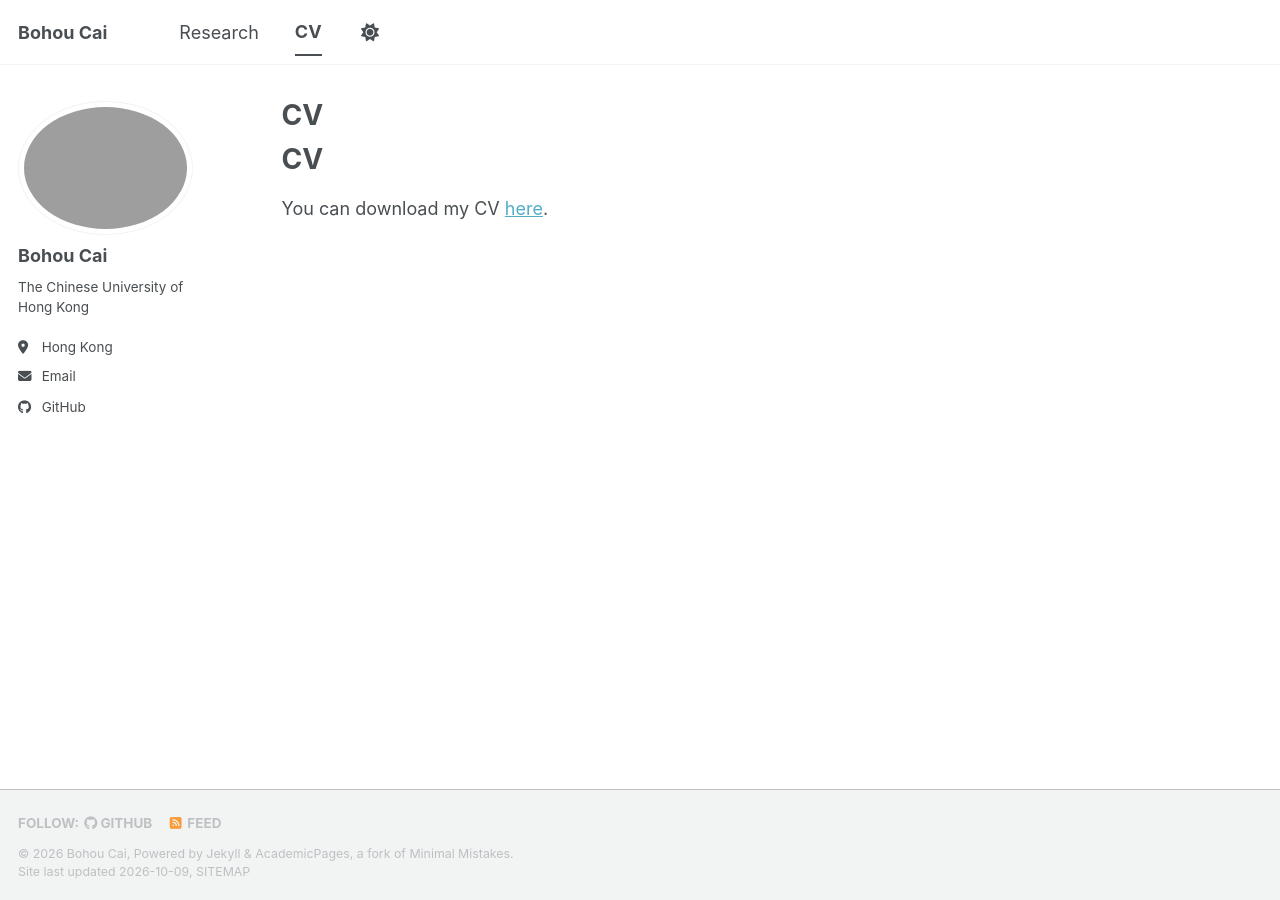
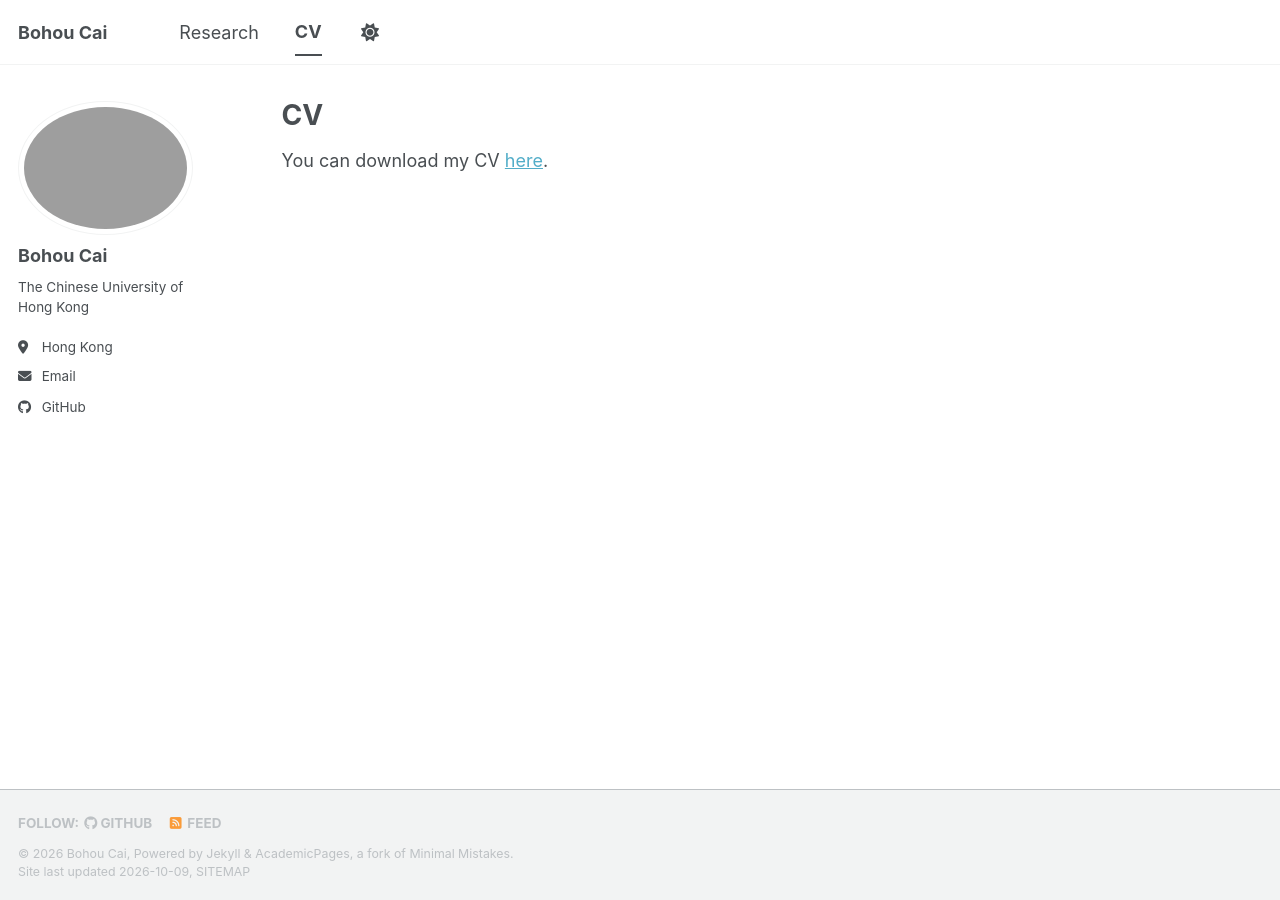
Before and after one commit to bohoucai/bohoucai.github.io, a Jekyll site: the page built from _pages/cv.md, in a window 1280 px wide. Built offline with Jekyll 4.4.1, drawn with Linux system fonts in a browser that asks for light colours; a style sheet for code colours, icons or effects is not loaded.

Commit message:
Update cv.md

```diff
--- a/_pages/cv.md
+++ b/_pages/cv.md
@@ -7,8 +7,4 @@ redirect_from:
   - /resume
 ---
 
-{% include base_path %}
-
-CV
-======
 You can download my CV [here](/files/cv.pdf).
```
